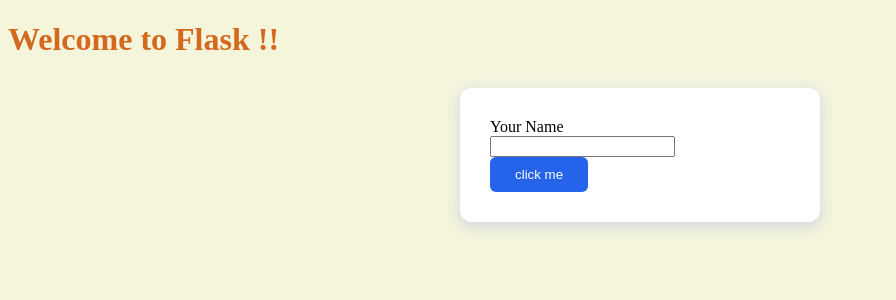
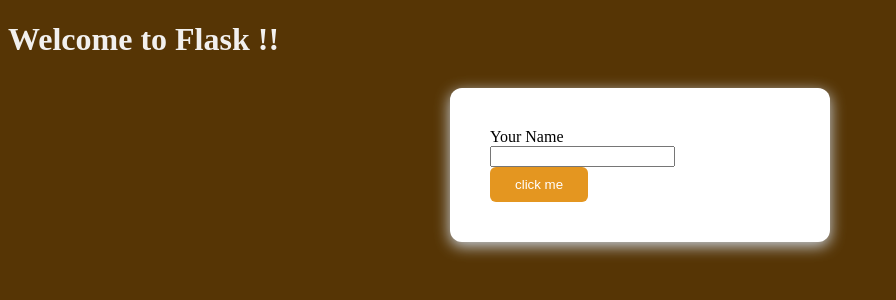
Before and after one commit to ahrarmofiz01/MY-WEB, a Flask app: page / in a window 1280 px wide. Shown: the top 300 px of the page, without its empty margins (0-896 px from the left). Run offline with Flask 3, Linux system fonts and the light colour scheme.

Commit message:
add code

```diff
--- a/templates/index.html
+++ b/templates/index.html
@@ -6,21 +6,21 @@
     <title>Document</title>
     <style>
         body{
-            background-color: beige;
+            background-color: rgb(86, 53, 5);
         }
         h1{
-            color:chocolate
+            color:rgb(242, 240, 238)
         }
           form {
             background-color: white;
             width: 300px;
             margin: 30px auto;
-            padding: 30px;
+            padding: 40px;
             border-radius: 12px;
             box-shadow: 0 4px 15px #cbd5e1;
         }
           button {
-            background-color: #2563eb;
+            background-color: #e49620;
             color: white;
             padding: 10px 25px;
             border: none;
@@ -29,7 +29,7 @@
         }
 
         button:hover {
-            background-color: #1e40af;
+            background-color: #69ceb0;
         }
     </style>
 </head>
```
